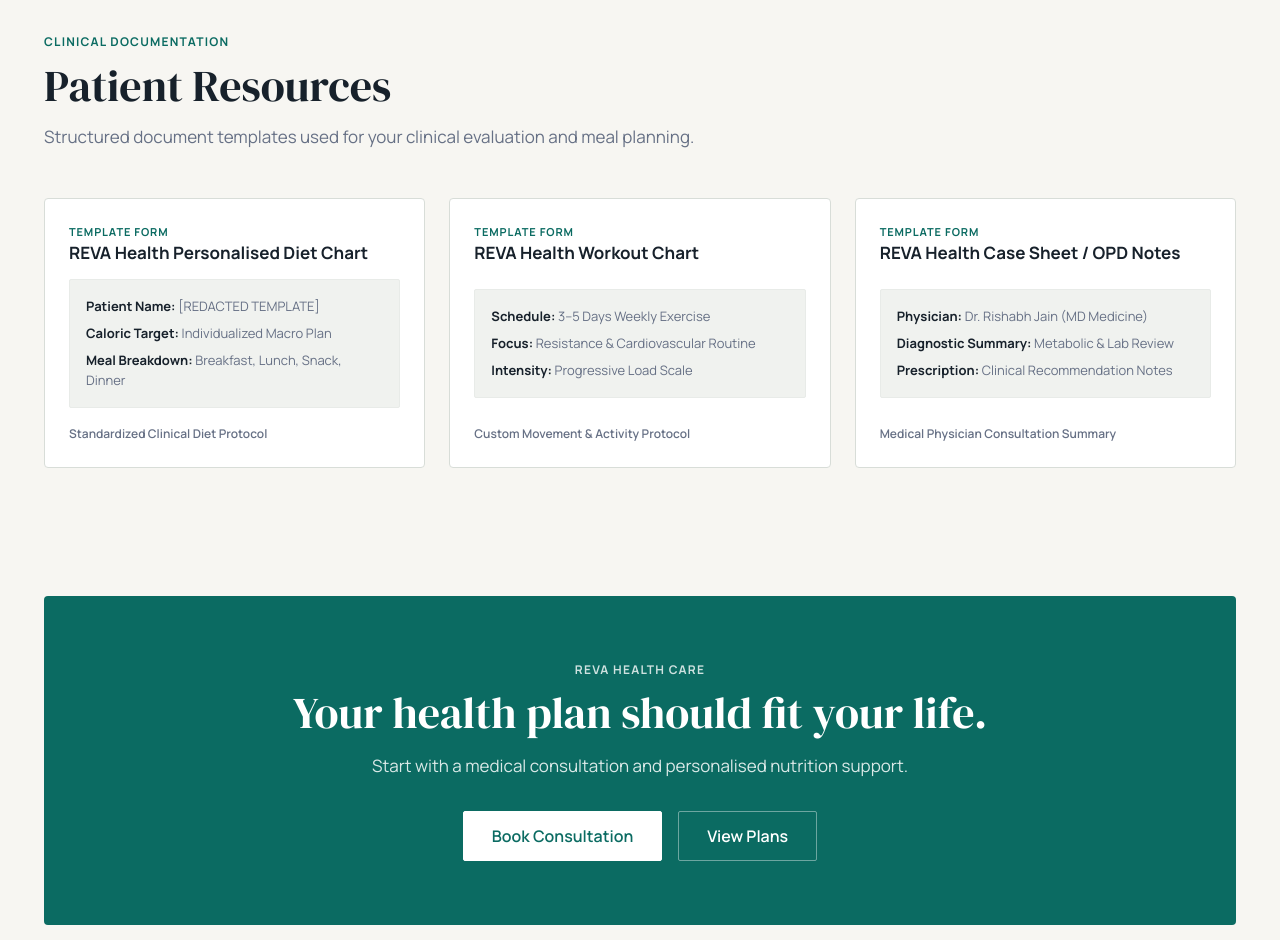
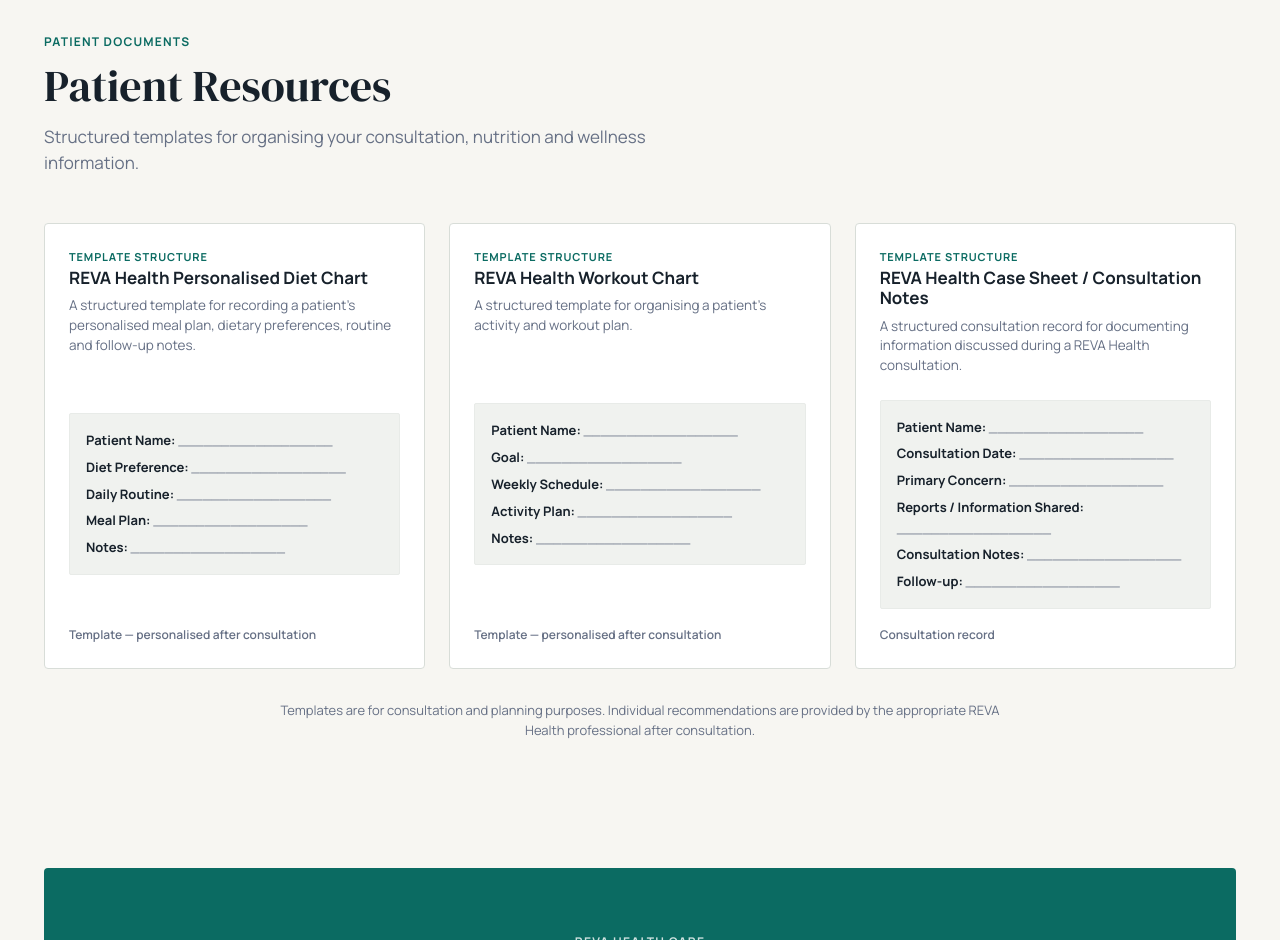
Before and after one commit to kartikeymishradev/symmetrical-bassoon, a plain HTML site: page index.html in a window 1280 px wide. Shown: the part 4880-5820 px from the top of the page. Drawn offline with Linux system fonts and the light colour scheme.

Commit message:
Update Patient Resources section with V1 neutral document templates and disclaimer

```diff
--- a/css/style.css
+++ b/css/style.css
@@ -1109,6 +1109,13 @@ h1, h2, h3, h4 {
   font-size: 1.0625rem;
   font-weight: 700;
   color: var(--text);
+  margin-bottom: var(--space-2);
+}
+
+.resource-desc {
+  font-size: 0.84375rem;
+  color: var(--text-muted);
+  line-height: 1.45;
 }
 
 .resource-preview-box {
@@ -1122,6 +1129,7 @@ h1, h2, h3, h4 {
   flex-direction: column;
   gap: 6px;
   margin-bottom: var(--space-4);
+  margin-top: var(--space-2);
 }
 
 .tmpl-line strong {
@@ -1132,6 +1140,17 @@ h1, h2, h3, h4 {
   font-size: 0.75rem;
   color: var(--text-muted);
   font-weight: 600;
+}
+
+.resources-disclaimer {
+  margin-top: var(--space-8);
+  text-align: center;
+  font-size: 0.8125rem;
+  color: var(--text-muted);
+  max-width: 720px;
+  margin-left: auto;
+  margin-right: auto;
+  line-height: 1.5;
 }
 
 /* ==========================================================================
--- a/index.html
+++ b/index.html
@@ -531,54 +531,66 @@
     <section id="resources" class="section-padding">
       <div class="container">
         <div class="section-header">
-          <span class="section-overline">CLINICAL DOCUMENTATION</span>
+          <span class="section-overline">PATIENT DOCUMENTS</span>
           <h2 class="section-title">Patient Resources</h2>
-          <p class="section-subtitle">Structured document templates used for your clinical evaluation and meal planning.</p>
+          <p class="section-subtitle">Structured templates for organising your consultation, nutrition and wellness information.</p>
         </div>
 
         <div class="resources-grid">
-          <!-- Template 1 -->
+          <!-- Resource 1 -->
           <div class="resource-card">
             <div class="resource-header">
-              <span class="resource-type">TEMPLATE FORM</span>
+              <span class="resource-type">TEMPLATE STRUCTURE</span>
               <h3 class="resource-name">REVA Health Personalised Diet Chart</h3>
+              <p class="resource-desc">A structured template for recording a patient's personalised meal plan, dietary preferences, routine and follow-up notes.</p>
             </div>
             <div class="resource-preview-box">
-              <div class="tmpl-line"><strong>Patient Name:</strong> [REDACTED TEMPLATE]</div>
-              <div class="tmpl-line"><strong>Caloric Target:</strong> Individualized Macro Plan</div>
-              <div class="tmpl-line"><strong>Meal Breakdown:</strong> Breakfast, Lunch, Snack, Dinner</div>
+              <div class="tmpl-line"><strong>Patient Name:</strong> __________________</div>
+              <div class="tmpl-line"><strong>Diet Preference:</strong> __________________</div>
+              <div class="tmpl-line"><strong>Daily Routine:</strong> __________________</div>
+              <div class="tmpl-line"><strong>Meal Plan:</strong> __________________</div>
+              <div class="tmpl-line"><strong>Notes:</strong> __________________</div>
             </div>
-            <div class="resource-meta">Standardized Clinical Diet Protocol</div>
+            <div class="resource-meta">Template — personalised after consultation</div>
           </div>
 
-          <!-- Template 2 -->
+          <!-- Resource 2 -->
           <div class="resource-card">
             <div class="resource-header">
-              <span class="resource-type">TEMPLATE FORM</span>
+              <span class="resource-type">TEMPLATE STRUCTURE</span>
               <h3 class="resource-name">REVA Health Workout Chart</h3>
+              <p class="resource-desc">A structured template for organising a patient's activity and workout plan.</p>
             </div>
             <div class="resource-preview-box">
-              <div class="tmpl-line"><strong>Schedule:</strong> 3–5 Days Weekly Exercise</div>
-              <div class="tmpl-line"><strong>Focus:</strong> Resistance & Cardiovascular Routine</div>
-              <div class="tmpl-line"><strong>Intensity:</strong> Progressive Load Scale</div>
+              <div class="tmpl-line"><strong>Patient Name:</strong> __________________</div>
+              <div class="tmpl-line"><strong>Goal:</strong> __________________</div>
+              <div class="tmpl-line"><strong>Weekly Schedule:</strong> __________________</div>
+              <div class="tmpl-line"><strong>Activity Plan:</strong> __________________</div>
+              <div class="tmpl-line"><strong>Notes:</strong> __________________</div>
             </div>
-            <div class="resource-meta">Custom Movement & Activity Protocol</div>
+            <div class="resource-meta">Template — personalised after consultation</div>
           </div>
 
-          <!-- Template 3 -->
+          <!-- Resource 3 -->
           <div class="resource-card">
             <div class="resource-header">
-              <span class="resource-type">TEMPLATE FORM</span>
-              <h3 class="resource-name">REVA Health Case Sheet / OPD Notes</h3>
+              <span class="resource-type">TEMPLATE STRUCTURE</span>
+              <h3 class="resource-name">REVA Health Case Sheet / Consultation Notes</h3>
+              <p class="resource-desc">A structured consultation record for documenting information discussed during a REVA Health consultation.</p>
             </div>
             <div class="resource-preview-box">
-              <div class="tmpl-line"><strong>Physician:</strong> Dr. Rishabh Jain (MD Medicine)</div>
-              <div class="tmpl-line"><strong>Diagnostic Summary:</strong> Metabolic & Lab Review</div>
-              <div class="tmpl-line"><strong>Prescription:</strong> Clinical Recommendation Notes</div>
+              <div class="tmpl-line"><strong>Patient Name:</strong> __________________</div>
+              <div class="tmpl-line"><strong>Consultation Date:</strong> __________________</div>
+              <div class="tmpl-line"><strong>Primary Concern:</strong> __________________</div>
+              <div class="tmpl-line"><strong>Reports / Information Shared:</strong> __________________</div>
+              <div class="tmpl-line"><strong>Consultation Notes:</strong> __________________</div>
+              <div class="tmpl-line"><strong>Follow-up:</strong> __________________</div>
             </div>
-            <div class="resource-meta">Medical Physician Consultation Summary</div>
+            <div class="resource-meta">Consultation record</div>
           </div>
         </div>
+
+        <p class="resources-disclaimer">Templates are for consultation and planning purposes. Individual recommendations are provided by the appropriate REVA Health professional after consultation.</p>
       </div>
     </section>
 
```
